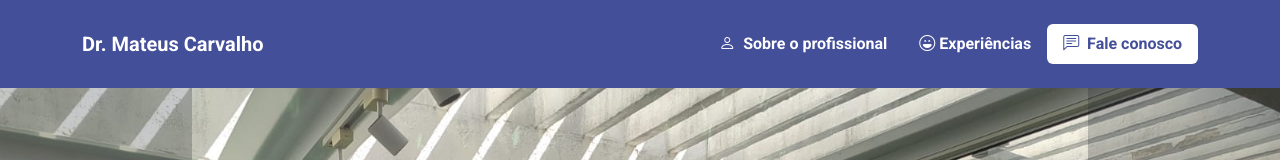
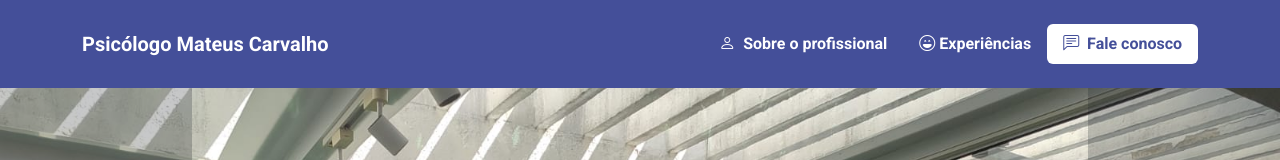
Before and after one commit to mateusrc-dev/site-pessoal-bootstrap, a plain HTML site: page index.html in a window 1280 px wide. Shown: the top 160 px of the page. Drawn offline with nearby package versions, Linux system fonts and the light colour scheme.

Commit message:
update page

```diff
--- a/index.html
+++ b/index.html
@@ -15,7 +15,7 @@
     <header id="cabecalho" class="navbar navbar-expand-lg sticky-top p-4">
         <div class="container">
             <h1 class="navbar-brand m-0 section-title">
-                Dr. Mateus Carvalho
+                Psicólogo Mateus Carvalho
             </h1>
             <button class="navbar-toggler" data-bs-toggle="collapse" data-bs-target="#menu-navegacao">
                 <span class="navbar-toggler-icon"></span>
@@ -78,7 +78,7 @@
                 <div class="row">
                     <div id="container-foto-profissional" class="col-md-4" style="position: relative">
                         <img id="foto-profissional" src="./images/psimateus.jpg" class="d-block w-100 rounded" alt="Foto do profissional">
-                        <span class="nome-profissional bg-info bg-opacity-50 fw-bold rounded">Dr. Mateus Carvalho</span>
+                        <span class="nome-profissional bg-info bg-opacity-50 fw-bold rounded">Mateus Carvalho</span>
                     </div>
                     <div class="col-md-4 mt-3 mt-md-0">
                         <h2 class="section-title">Sobre <span class="text-colored">o profissional</span></h2>
```
